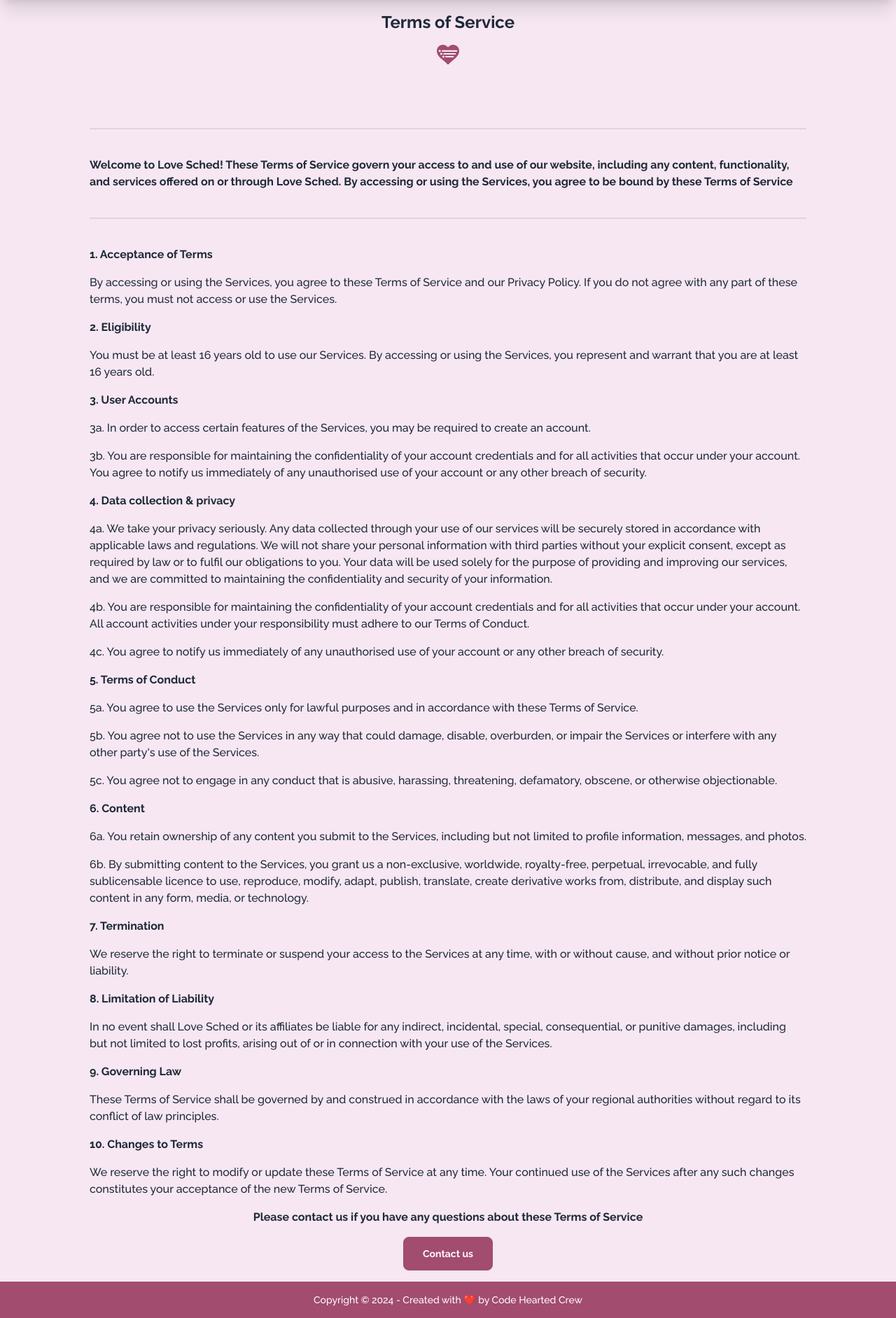
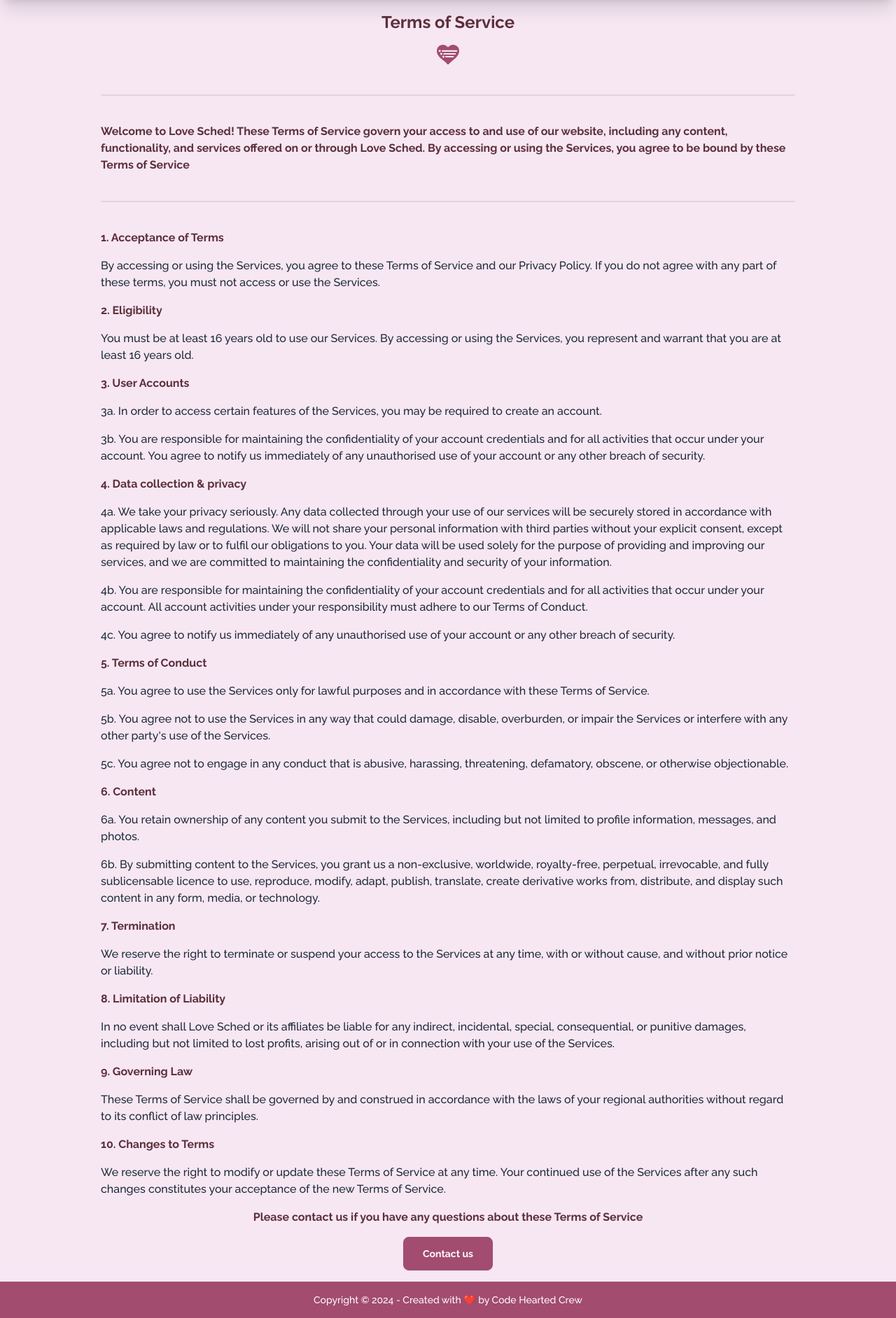
Before and after one commit to kpetrauskas92/team5-feb-hackathon, a Django app: page /tos/ in a window 1280 px wide. Shown: the part 64-1948 px from the top of the page at 70% size. Run offline with Django 5.2, Linux system fonts and the light colour scheme; style sheets or scripts are compiled from the project's sources; some libraries are stand-ins or nearby versions.

Commit message:
adds padding to page. Fixes  style classes on text. Removes 2nd heart icon (#99)

```diff
--- a/landing/templates/tos.html
+++ b/landing/templates/tos.html
@@ -6,46 +6,42 @@
 {% block content %}
 
 
-<section class="grid grid-cols-1 gap-4 mx-auto max-w-5xl">
-    <h2 class="text-2xl mt-4 text-center font-bold">Terms of Service</h2>
+<section class="grid grid-cols-1 gap-4 mx-auto px-4 max-w-5xl">
+    <h2 class="text-2xl mt-4 text-center text-primary font-bold">Terms of Service</h2>
     <!-- Light Mode Icon-->
     <div class="logo-lightmode mx-auto h-8 w-8">
         <img class="object-contain" src="{% static 'elements/icons/lovesched-logo-icon-lightmode.svg' %}" aria="false">
     </div>
-    <!-- Dark Mode Icon-->
-    <div class="logo-darkmode mx-auto h-8 w-8">
-        <img class="object-contain" src="{% static 'elements/icons/lovesched-logo-icon-darkmode.svg' %}" aria="false">
-    </div>
     <div class="divider"></div>
-    <p class="font-bold">Welcome to Love Sched! These Terms of Service govern your access to and use of our website, including any content, functionality, and services offered on or through Love Sched. By accessing or using the Services, you agree to be bound by these Terms of Service</p>
+    <p class="text-primary font-bold">Welcome to Love Sched! These Terms of Service govern your access to and use of our website, including any content, functionality, and services offered on or through Love Sched. By accessing or using the Services, you agree to be bound by these Terms of Service</p>
     <div class="divider"></div>
-    <h3 class="font-bold">1. Acceptance of Terms</h3>
+    <h3 class="text-primary font-bold">1. Acceptance of Terms</h3>
     <p >By accessing or using the Services, you agree to these Terms of Service and our Privacy Policy. If you do not agree with any part of these terms, you must not access or use the Services.</p>
-    <h3 class="font-bold">2. Eligibility</h3>
+    <h3 class="text-primary font-bold">2. Eligibility</h3>
     <p >You must be at least 16 years old to use our Services. By accessing or using the Services, you represent and warrant that you are at least 16 years old.</p>
-    <h3 class="font-bold">3. User Accounts</h3>
+    <h3 class="text-primary font-bold">3. User Accounts</h3>
     <p>3a. In order to access certain features of the Services, you may be required to create an account.</p>
     <p >3b. You are responsible for maintaining the confidentiality of your account credentials and for all activities that occur under your account. You agree to notify us immediately of any unauthorised use of your account or any other breach of security.</p>
-    <h3 class="font-bold">4. Data collection & privacy</h3>
+    <h3 class="text-primary font-bold">4. Data collection & privacy</h3>
     <p>4a. We take your privacy seriously. Any data collected through your use of our services will be securely stored in accordance with applicable laws and regulations. We will not share your personal information with third parties without your explicit consent, except as required by law or to fulfil our obligations to you. Your data will be used solely for the purpose of providing and improving our services, and we are committed to maintaining the confidentiality and security of your information.</p>
     <p>4b. You are responsible for maintaining the confidentiality of your account credentials and for all activities that occur under your account. All account activities under your responsibility must adhere to our Terms of Conduct. </p>
     <p >4c. You agree to notify us immediately of any unauthorised use of your account or any other breach of security.</p>
-    <h3 class="font-bold">5. Terms of Conduct</h3>
+    <h3 class="text-primary font-bold">5. Terms of Conduct</h3>
     <p>5a. You agree to use the Services only for lawful purposes and in accordance with these Terms of Service.</p>
     <p>5b. You agree not to use the Services in any way that could damage, disable, overburden, or impair the Services or interfere with any other party's use of the Services.</p>
     <p >5c. You agree not to engage in any conduct that is abusive, harassing, threatening, defamatory, obscene, or otherwise objectionable.</p>
-    <h3 class="font-bold">6. Content</h3>
+    <h3 class="text-primary font-bold">6. Content</h3>
     <p>6a. You retain ownership of any content you submit to the Services, including but not limited to profile information, messages, and photos.</p>
     <p >6b. By submitting content to the Services, you grant us a non-exclusive, worldwide, royalty-free, perpetual, irrevocable, and fully sublicensable licence to use, reproduce, modify, adapt, publish, translate, create derivative works from, distribute, and display such content in any form, media, or technology.</p>
-    <h3 class="font-bold">7. Termination</h3>
+    <h3 class="text-primary font-bold">7. Termination</h3>
     <p >We reserve the right to terminate or suspend your access to the Services at any time, with or without cause, and without prior notice or liability.</p>
-    <h3 class="font-bold">8. Limitation of Liability</h3>
+    <h3 class="text-primary font-bold">8. Limitation of Liability</h3>
     <p >In no event shall Love Sched or its affiliates be liable for any indirect, incidental, special, consequential, or punitive damages, including but not limited to lost profits, arising out of or in connection with your use of the Services.</p>
-    <h3 class="font-bold">9. Governing Law</h3>
+    <h3 class="text-primary font-bold">9. Governing Law</h3>
     <p >These Terms of Service shall be governed by and construed in accordance with the laws of your regional authorities without regard to its conflict of law principles.</p>
-    <h3 class="font-bold">10. Changes to Terms</h3>
+    <h3 class="text-primary font-bold">10. Changes to Terms</h3>
     <p >We reserve the right to modify or update these Terms of Service at any time. Your continued use of the Services after any such changes constitutes your acceptance of the new Terms of Service.</p>
-    <p class=" text-center font-bold">Please contact us if you have any questions about these Terms of Service</p>
+    <p class="text-primary text-center font-bold">Please contact us if you have any questions about these Terms of Service</p>
     <a href="{% url 'contact_us' %}" class="btn btn-secondary mb-4 mx-auto font-bold w-32 flex justify-center items-center hover:bg-primary hover:text-secondary">Contact us</a>
 </section>
 
```
